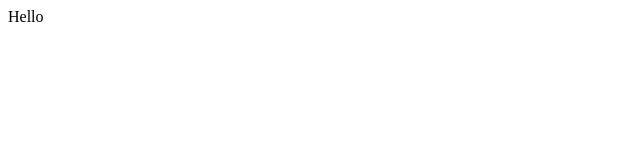
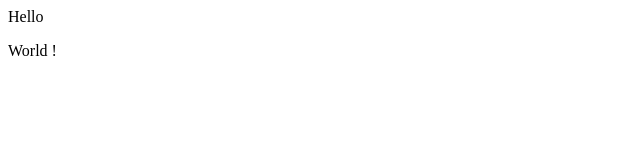
Before and after one commit to Sukumar5705/localEx, a plain HTML site: page index.html in a window 1280 px wide. Shown: the full height of the page, 0-640 px from the left. Drawn offline with Linux system fonts and the light colour scheme.

Commit message:
changed index file

```diff
--- a/index.html
+++ b/index.html
@@ -1 +1,2 @@
 <p>Hello</p>
+<p>World !</p>
```
